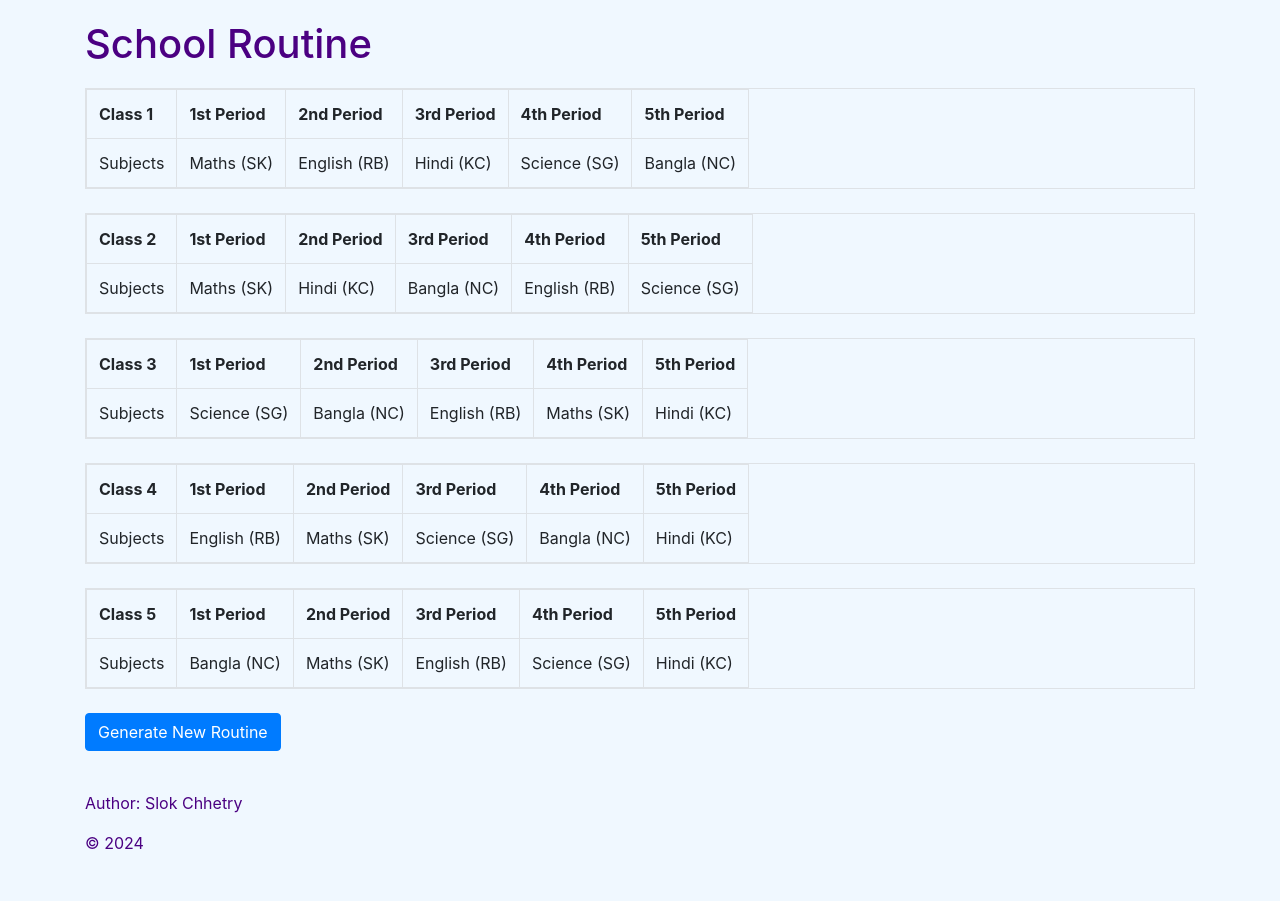
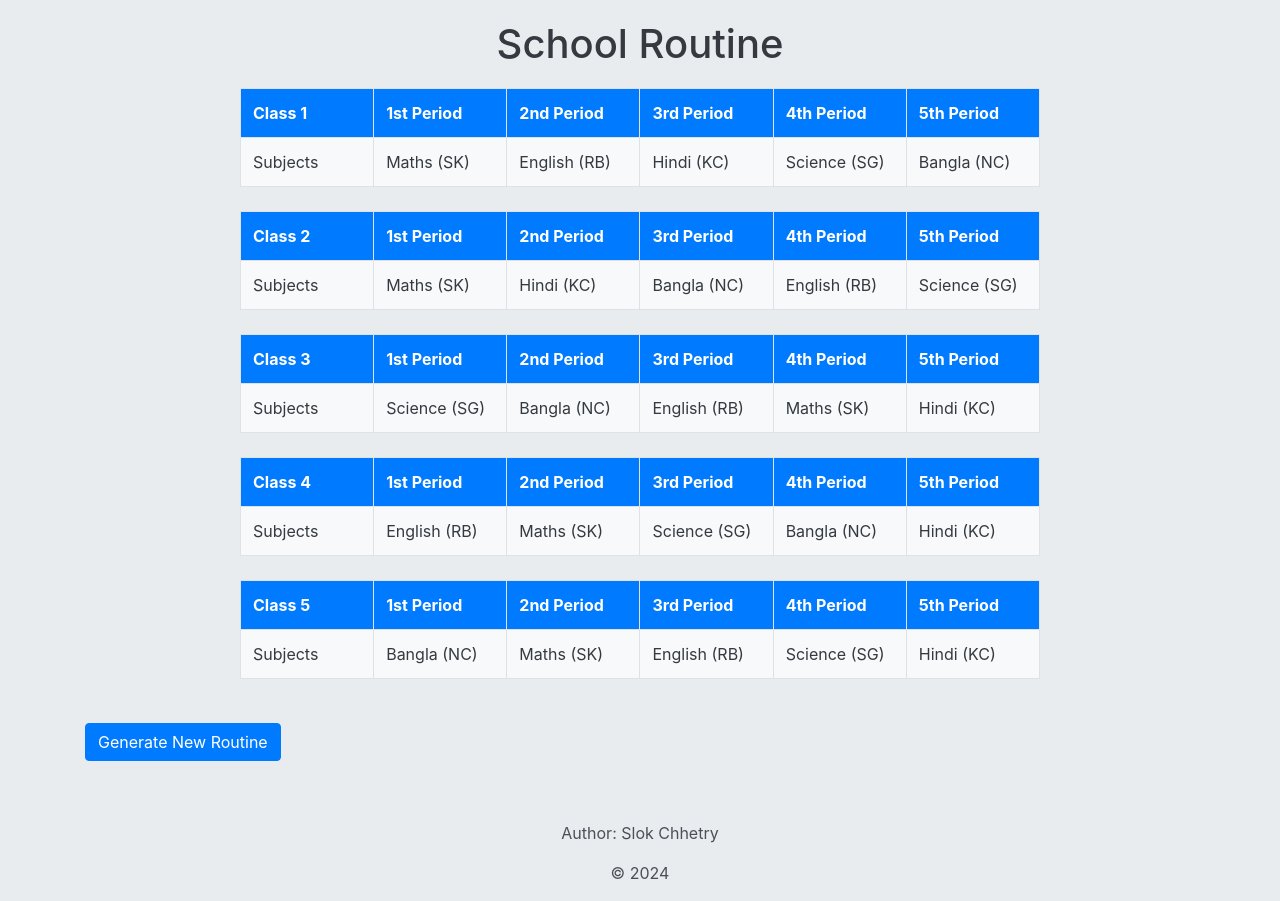
Before and after one commit to slokchhetry/school-routine, a plain HTML site: page index.html in a window 1280 px wide. Before the commit the page ends 871 px from the top, so only its background shows below. Drawn offline with nearby package versions, Linux system fonts and the light colour scheme.

Commit message:
Update index.html

```diff
--- a/index.html
+++ b/index.html
@@ -8,19 +8,42 @@
     <link href="https://stackpath.bootstrapcdn.com/bootstrap/4.5.2/css/bootstrap.min.css" rel="stylesheet">
     <style>
         body {
-            background-color: #f0f8ff;
+            background-color: #e9ecef; /* Light gray background */
         }
         h1 {
-            color: #4b0082;
+            color: #343a40; /* Dark gray color for the title */
             margin: 20px 0;
+            text-align: center; /* Center the title */
         }
         .table-container {
             overflow-x: auto; /* Allow horizontal scroll for tables */
+            margin: 0 auto; /* Center the table container */
+            max-width: 800px; /* Limit max width of the table */
+        }
+        .table {
+            table-layout: fixed; /* Prevent width change on generation */
+            width: 100%; /* Full width */
         }
         .author {
             margin-top: 40px;
             font-size: 16px;
-            color: #4b0082;
+            color: #495057; /* Medium gray for author section */
+            text-align: center; /* Center the author section */
+        }
+        th {
+            background-color: #007bff; /* Blue header background */
+            color: white; /* White text for headers */
+        }
+        td {
+            background-color: #ffffff; /* White background for table cells */
+            color: #343a40; /* Dark text for cells */
+        }
+        tr:nth-child(even) td {
+            background-color: #f8f9fa; /* Light gray for even rows */
+        }
+        button {
+            display: block; /* Center button */
+            margin: 20px auto; /* Add margin for spacing */
         }
     </style>
 </head>
@@ -61,7 +84,7 @@
 
             classes.forEach(className => {
                 const table = document.createElement('table');
-                table.classList.add('table', 'table-bordered', 'table-responsive', 'mb-4');
+                table.classList.add('table', 'table-bordered', 'mb-4');
 
                 // Create table header
                 const headerRow = document.createElement('tr');
```
